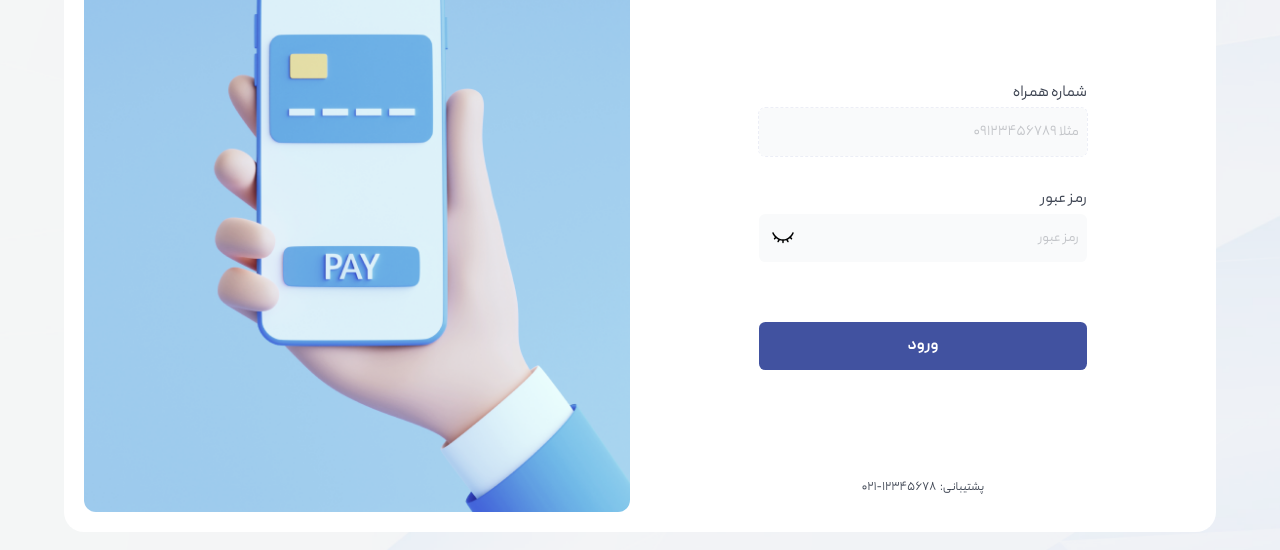
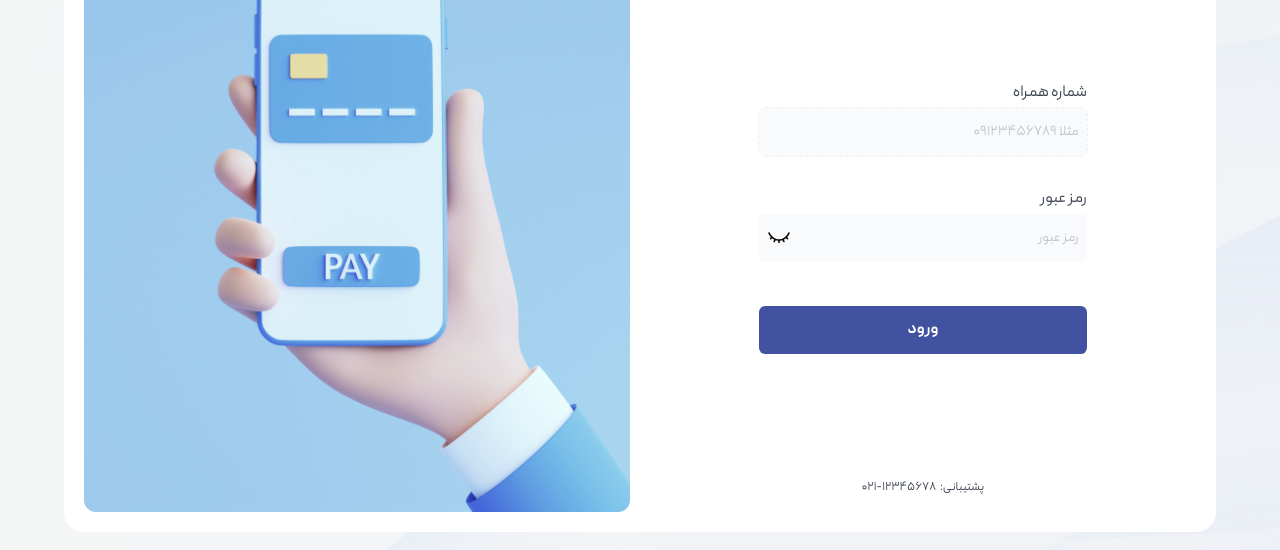
Before and after one commit to nimayaghouti/part-bank-vanilla-js, a website: page login.html in a window 1280 px wide. Shown: the part 228-778 px from the top of the page. Drawn offline with Linux system fonts and the light colour scheme.

Commit message:
fix: the BEM structure and related styles in login page fixed

```diff
--- a/assets/scripts/login.js
+++ b/assets/scripts/login.js
@@ -1,7 +1,7 @@
 // getting elements //////////////////////////////////////////////
 const tellInput = document.querySelector('#phone');
 const passInput = document.querySelector('#pass');
-const eyeButton = document.querySelector('.form__eye');
+const eyeButton = document.querySelector('.form__toggle-password');
 const submitButton = document.querySelector('.form__submit');
 
 const submitText = document.querySelector('.submit__text');
--- a/assets/scss/layout/_grid.scss
+++ b/assets/scss/layout/_grid.scss
@@ -5,11 +5,14 @@
   width: 100vw;
   height: 100vh;
 
+  &_login {
+    @include flex();
+    background: url('../image/login-background.png') no-repeat center center;
+    background-color: lightgray;
+    background-size: cover;
+  }
+
   &_watch-header {
     height: calc(100vh - $header-height);
   }
-
-  &_flex-center {
-    @include flex();
-  }
 }
--- a/assets/scss/pages/_login.scss
+++ b/assets/scss/pages/_login.scss
@@ -1,10 +1,4 @@
 @use '../utils/mixins' as *;
-
-.login-background {
-  background: url('../image/login-background.png') no-repeat center center;
-  background-color: lightgray;
-  background-size: cover;
-}
 
 .login {
   display: flex;
@@ -64,9 +58,10 @@
   width: 60%;
   gap: 2rem;
 
-  &__form-control {
+  &__control {
     @include flex($direction: column, $align: stretch);
     gap: 0.25rem;
+    position: relative;
   }
 
   &__input,
@@ -78,7 +73,7 @@
     padding: 0 0.5rem;
   }
 
-  & label {
+  &__label {
     color: $text-color;
   }
 
@@ -88,6 +83,10 @@
     color: $text-color;
     font-size: 14px;
     font-weight: 600;
+
+    &_password {
+      padding-left: 2.25rem;
+    }
 
     &:focus {
       outline: 1px dashed var(--primary-50);
@@ -111,22 +110,14 @@
     }
   }
 
-  &__pass-wrapper {
-    margin-bottom: 1rem;
-    position: relative;
-  }
-
-  &__eye {
+  &__toggle-password {
     position: absolute;
-    top: 50%;
-    left: 0.25rem;
-    transform: translate(0, -50%);
+    left: 0.5rem;
+    bottom: 0;
     width: 1.5rem;
-    height: 1.5rem;
-    margin: 0 0.5rem;
+    height: 3rem;
     cursor: pointer;
-    background: url('../svg/icons/outline/eye-closed.svg'), $bg-color;
-    background-size: cover;
+    background: url(../svg/icons/outline/eye-closed.svg), #f9fafb;
     background-position: center;
     background-repeat: no-repeat;
   }
--- a/login.html
+++ b/login.html
@@ -8,7 +8,7 @@
   </head>
 
   <body>
-    <main class="container container_flex-center login-background">
+    <main class="container container_login">
       <div class="login">
         <div class="login__form-wrapper">
           <img
@@ -18,8 +18,8 @@
           />
 
           <form class="login__form form">
-            <div class="form__form-control">
-              <label for="phone">شماره همراه</label>
+            <div class="form__control">
+              <label class="form__label" for="phone">شماره همراه</label>
               <input
                 class="form__input"
                 type="tel"
@@ -30,19 +30,17 @@
                 required
               />
             </div>
-            <div class="form__form-control">
-              <label for="pass">رمز عبور</label>
-              <div class="form__pass-wrapper">
+            <div class="form__control">
+              <label class="form__label" for="pass">رمز عبور</label>
               <input
-                  class="form__input"
+                class="form__input form__input_password"
                 type="password"
                 id="pass"
                 placeholder="رمز عبور"
                 pattern="[A-Za-z0-9]{8,}"
                 required
               />
-                <span class="form__eye"></span>
-              </div>
+              <span class="form__toggle-password"></span>
             </div>
             <button class="form__submit submit" type="submit" disabled>
               <span class="submit__text">ورود</span>
```
Also changed, not shown: assets/css/main.css, 1 other file. Lines whose indentation alone changed are shown as unchanged.
